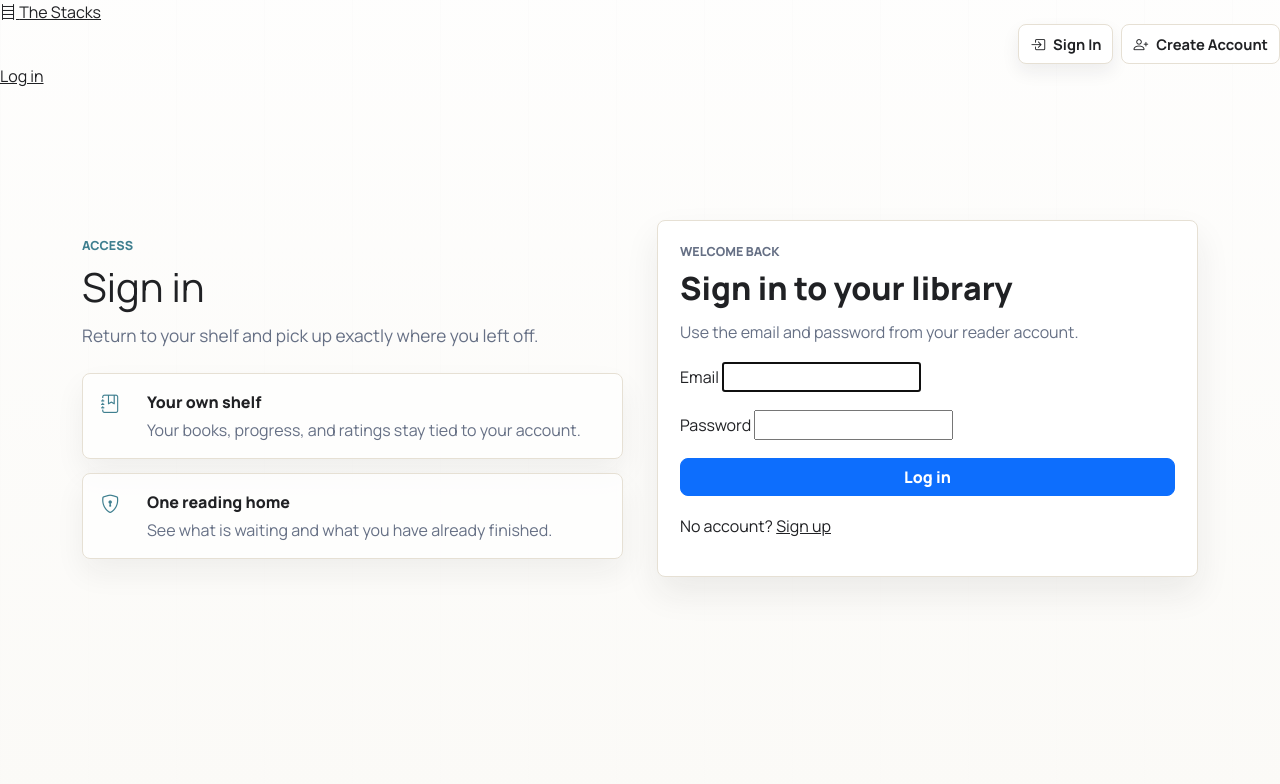
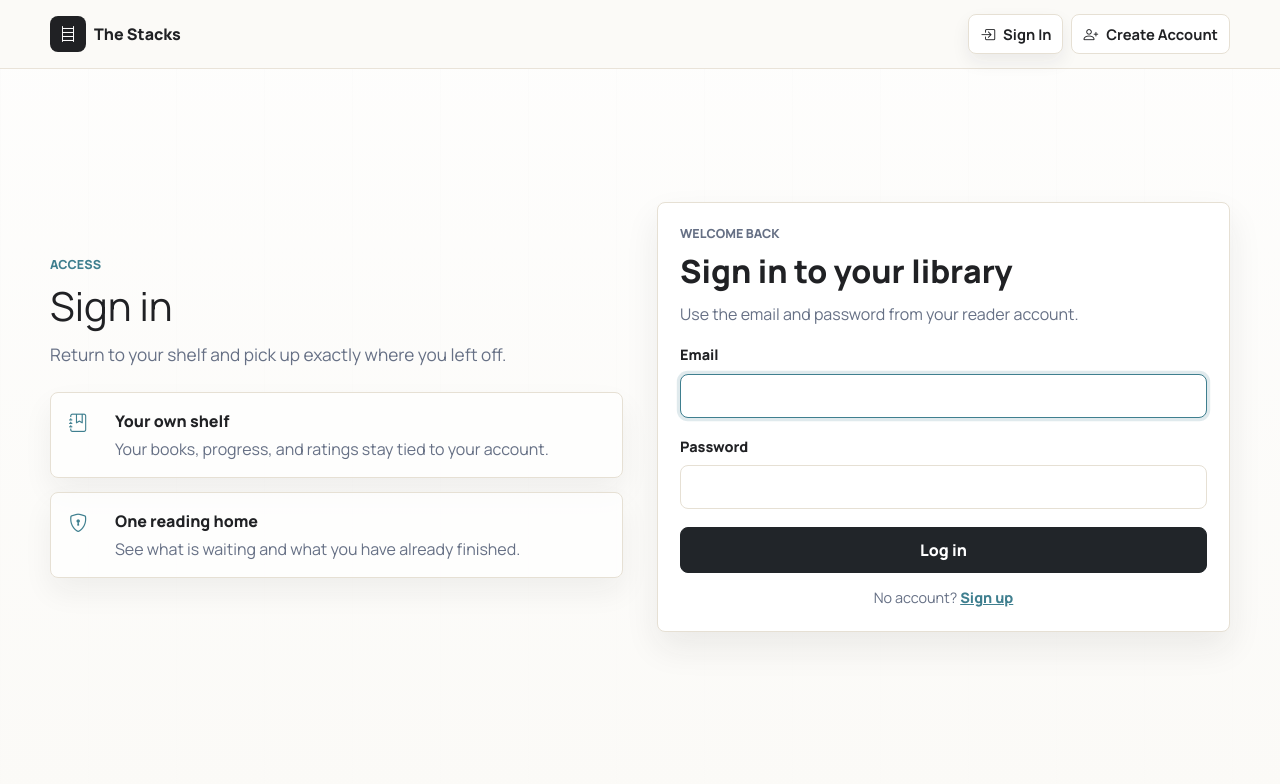
Before and after one commit to kaleb-asefa/personal-library, a FastAPI app: page /login in a window 1280 px wide. Shown: the top 784 px of the page. Run offline with FastAPI, Linux system fonts and the light colour scheme; parts of the project's set-up code (start-up, migrations or seed data) failed here and were passed over.

Commit message:
feat: refactor home route logic, enhance base template navigation, and update login form styles

```diff
--- a/app/main.py
+++ b/app/main.py
@@ -87,20 +87,11 @@ app.include_router(user.router)
 
 
 @app.get("/", response_class=HTMLResponse, include_in_schema=False)
-async def home(
-    request: Request,
-    db: AsyncSession = Depends(get_db),
-):
-    """Shelf home. Logged-out visitors land on the login page."""
+async def home(request: Request):
     user_id = request.session.get("user_id")
-    if not user_id:
-        return RedirectResponse(url="/login", status_code=303)
-
-@app.get("/", include_in_schema=False, response_class=HTMLResponse)
-async def home(request: Request, db: Annotated[AsyncSession, Depends(get_db)]):
-    books = await db.execute(select(Book).options(selectinload(Book.author), selectinload(Book.genres), selectinload(Book.user)))
-    books = books.scalars().unique().all()
-    return templates.TemplateResponse(request, "index.html", {'books': books})
+    if user_id:
+        return RedirectResponse(url=f"/users/{user_id}/books", status_code=303)
+    return templates.TemplateResponse(request, "index.html", {})
 
 @app.get("/users", response_class=HTMLResponse, include_in_schema=False)
 async def users_page(request: Request, current_user: CurrentUser):
--- a/app/templates/base.html
+++ b/app/templates/base.html
@@ -23,62 +23,51 @@
     hx-indicator="#route-loader"
 >
     {% set active_path = request.url.path %}
-    {% set logged_in = request.session.get('user_id') %}
+    <div id="route-loader" class="route-loader" aria-hidden="true"></div>
 
-    <nav class="topbar">
-        <a class="brand" href="/">
+    <nav class="app-nav">
+        <a class="brand-mark" href="/">
             <i class="bi bi-bookshelf"></i>
             <span class="brand-name">The Stacks</span>
         </a>
 
         <div class="nav-actions">
-            <a data-nav-link data-auth-only data-session-link="shelf" class="nav-link-pill" href="/" hidden>
+            <a data-nav-link data-auth-only data-session-link="shelf" class="nav-link-pill" href="/" aria-label="My Shelf" title="My Shelf" hidden>
                 <i class="bi bi-bookshelf"></i>
                 <span>My Shelf</span>
             </a>
-            <a data-nav-link data-auth-only class="nav-link-pill {{ 'is-active' if active_path == '/books/new' else '' }}" href="/books/new" {% if active_path == '/books/new' %}aria-current="page"{% endif %} hidden>
+            <a data-nav-link data-auth-only class="nav-link-pill {{ 'is-active' if active_path == '/books/new' else '' }}" href="/books/new" aria-label="Add Book" title="Add Book" {% if active_path == '/books/new' %}aria-current="page"{% endif %} hidden>
                 <i class="bi bi-plus-square"></i>
                 <span>Add Book</span>
             </a>
-            <a data-nav-link data-auth-only data-session-link="settings" class="account-chip" href="/" hidden>
+            <a data-nav-link data-auth-only data-session-link="settings" class="account-chip" href="/" aria-label="Account settings" title="Account settings" hidden>
                 <img data-session-avatar class="account-avatar" src="{{ url_for('static', path='/profile/default.png') }}" alt="Profile image">
                 <span class="account-chip-copy">
                     <span class="account-kicker">Signed in as</span>
                     <strong data-session-username>Account</strong>
                 </span>
             </a>
-            <a data-nav-link data-auth-only class="nav-link-pill" href="/logout" hidden>
+            <a data-nav-link data-auth-only class="nav-link-pill" href="/logout" aria-label="Sign Out" title="Sign Out" hidden>
                 <i class="bi bi-box-arrow-right"></i>
                 <span>Sign Out</span>
             </a>
-            <a data-nav-link data-guest-only class="nav-link-pill {{ 'is-active' if active_path == '/login' else '' }}" href="/login" {% if active_path == '/login' %}aria-current="page"{% endif %}>
+            <a data-nav-link data-guest-only class="nav-link-pill {{ 'is-active' if active_path == '/login' else '' }}" href="/login" aria-label="Sign In" title="Sign In" {% if active_path == '/login' %}aria-current="page"{% endif %}>
                 <i class="bi bi-box-arrow-in-right"></i>
                 <span>Sign In</span>
             </a>
-            <a data-nav-link data-guest-only class="nav-link-pill nav-link-strong {{ 'is-active' if active_path == '/users/new' else '' }}" href="/users/new" {% if active_path == '/users/new' %}aria-current="page"{% endif %}>
+            <a data-nav-link data-guest-only class="nav-link-pill nav-link-strong {{ 'is-active' if active_path == '/users/new' else '' }}" href="/users/new" aria-label="Create Account" title="Create Account" {% if active_path == '/users/new' %}aria-current="page"{% endif %}>
                 <i class="bi bi-person-plus"></i>
                 <span>Create Account</span>
             </a>
         </div>
 
-        <div class="nav-spacer"></div>
-
-        {% if logged_in %}
-        <div class="user-chip">
-            <span class="avatar">{{ request.session.get('username', '?')[:1] | upper }}</span>
-            <form action="/auth/logout" method="post" class="logout-form">
-                <button type="submit" class="btn-link">Log out</button>
-            </form>
-        </div>
-        {% else %}
-        <a href="/login" class="nav-login">Log in</a>
-        {% endif %}
     </nav>
 
-    <main class="container">
+    <main id="page-content" class="page-shell">
         {% block content %}{% endblock %}
     </main>
 
     <script src="{{ url_for('static', path='/js/app.js') }}"></script>
+    <script src="{{ url_for('static', path='/js/forms.js') }}"></script>
 </body>
 </html>
--- a/app/templates/login.html
+++ b/app/templates/login.html
@@ -36,16 +36,16 @@
                 <p>Use the email and password from your reader account.</p>
             </div>
 
-        <label class="field">
+        <label class="field-group">
             <span>Email</span>
-            <input type="email" name="email" autocomplete="email" required autofocus>
+            <input class="form-control" type="email" name="email" autocomplete="email" required autofocus>
         </label>
-        <label class="field">
+        <label class="field-group">
             <span>Password</span>
-            <input type="password" name="password" autocomplete="current-password" required>
+            <input class="form-control" type="password" name="password" autocomplete="current-password" required>
         </label>
-        <button class="btn btn-primary btn-block" type="submit">Log in</button>
-        <p class="auth-switch">No account? <a href="/signup">Sign up</a></p>
+        <button class="btn btn-dark submit-button" type="submit">Log in</button>
+        <p class="form-footnote">No account? <a href="/users/new">Sign up</a></p>
     </form>
-</div>
+    </section>
 {% endblock %}
```
Also changed, not shown: app/templates/book_detail.html (+1 -27 lines), tests/test_startup.py (+34 -1 lines), app/static/profile/default.png (added).
